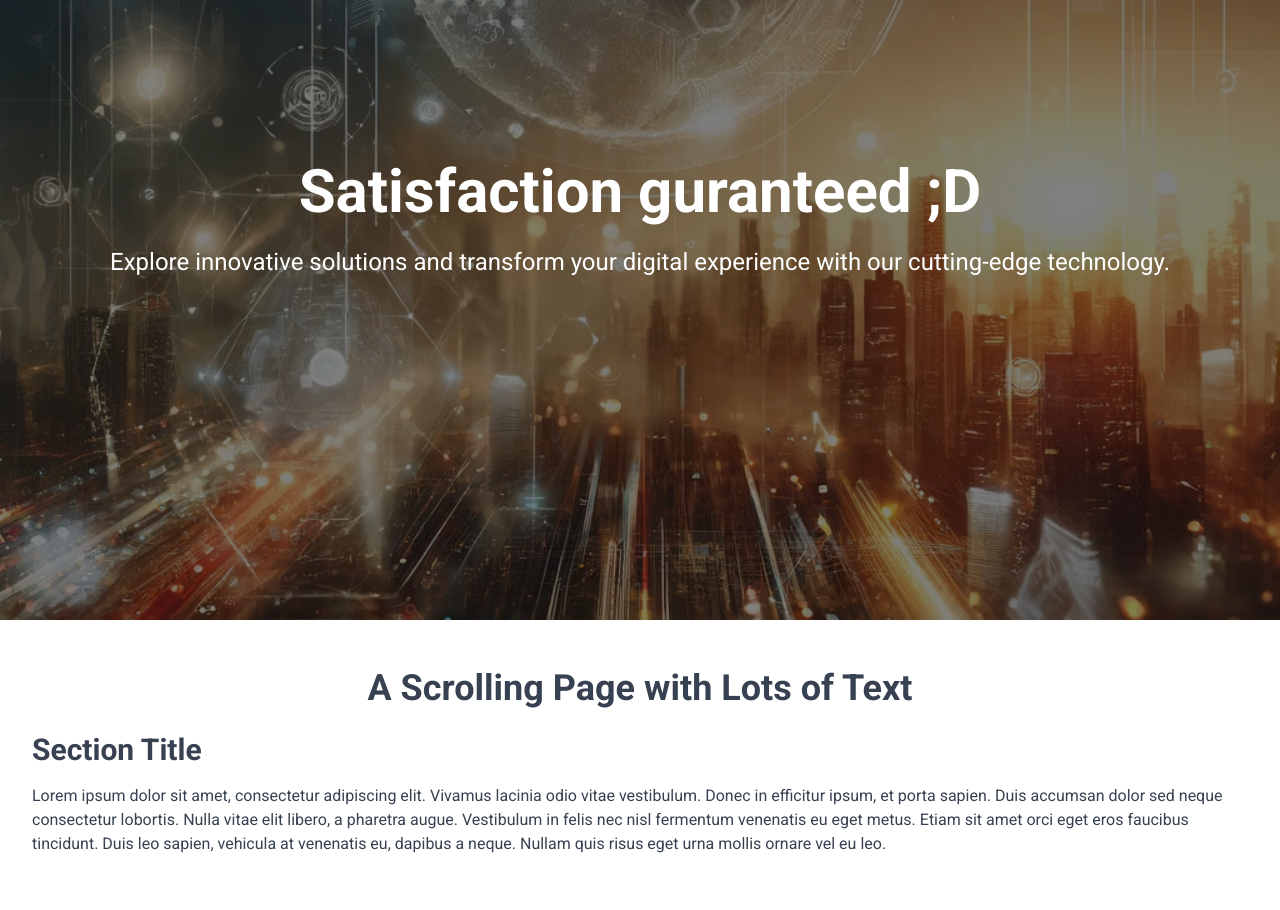
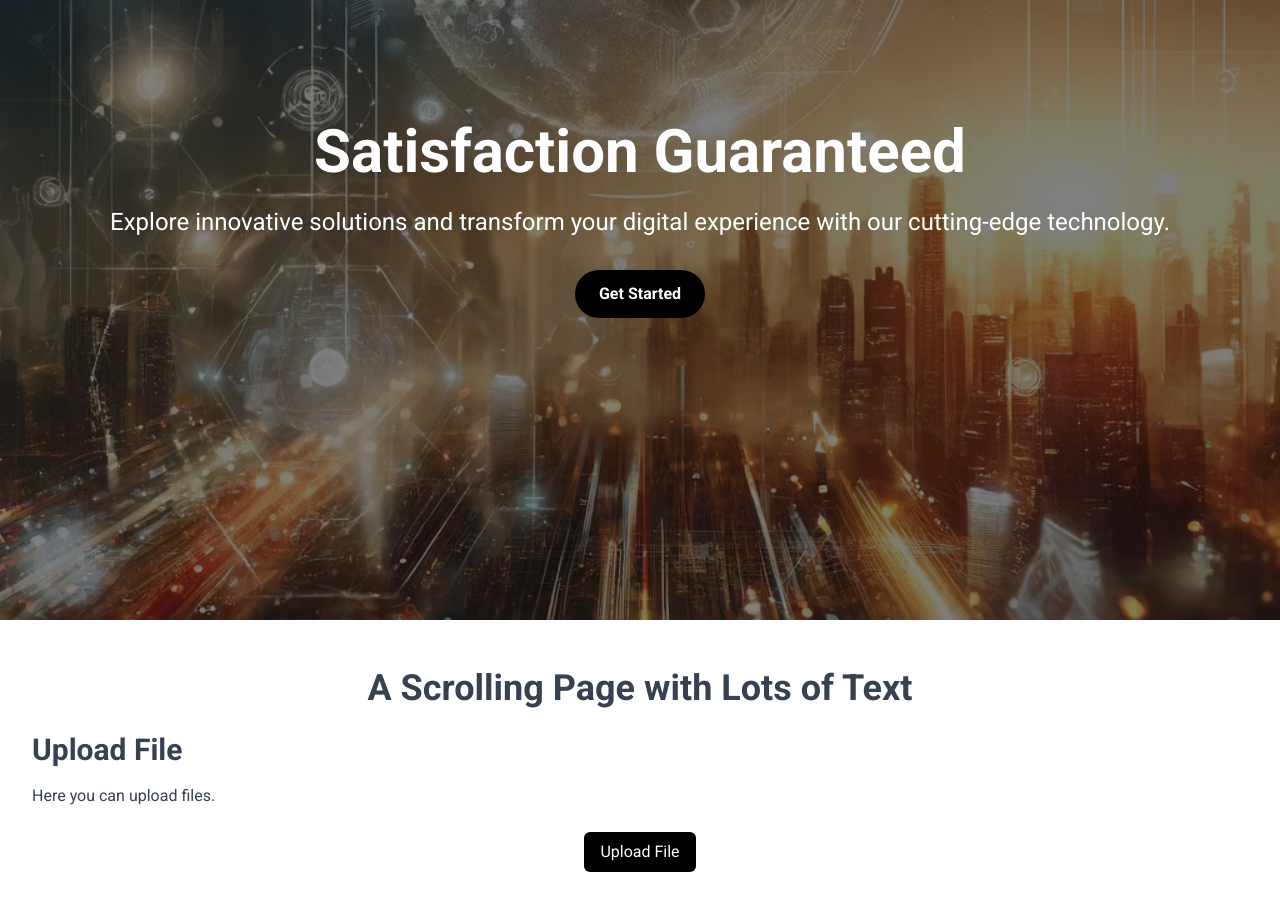
Before and after one commit to Stippler/phi, a Next.js app: page / in a window 1280 px wide. Shown: the part 180-1090 px from the top of the page. Built offline with nearby package versions, Linux system fonts and the light colour scheme.

Commit message:
add some components

```diff
--- /dev/null
+++ b/src/components/card.js
@@ -0,0 +1,12 @@
+import React from 'react';
+
+
+const Card = ({ children }) => {
+    return (
+        <div className="inline-block bg-white rounded-lg shadow-md p-4">
+            {children}
+        </div>
+    );
+};
+
+export default Card;
--- /dev/null
+++ b/src/components/fileButton.js
@@ -0,0 +1,14 @@
+import React from 'react';
+
+const FileButton = ({ text }) => {
+    return (
+        <div className="flex items-center justify-center mt-6">
+            <label htmlFor="file-upload" className="px-4 py-2 bg-black text-white rounded-md cursor-pointer">
+                {text}
+            </label>
+            <input id="file-upload" type="file" className="hidden" />
+        </div>
+    );
+};
+
+export default FileButton;
--- a/src/components/hero.js
+++ b/src/components/hero.js
@@ -1,15 +1,16 @@
 import React from 'react';
+import Card from './card';
 
 function Hero() {
     return (
         <div className="bg-cover bg-center h-screen" style={{ backgroundImage: 'url(/hero.webp)' }}>
             <div className="flex items-center justify-center h-full w-full bg-opacity-50 bg-black">
                 <div className="text-white p-5 text-center">
-                <h1 className="text-4xl sm:text-5xl md:text-6xl font-bold mb-6">Satisfaction guranteed ;D</h1>
+                    <h1 className="text-4xl sm:text-5xl md:text-6xl font-bold mb-6">Satisfaction Guaranteed</h1>
                     <p className="text-xl sm:text-2xl">
                         Explore innovative solutions and transform your digital experience with our cutting-edge technology.
                     </p>
-                {/* Add more content or buttons as needed */}
+                    <button className="bg-black hover:bg-gray-800 text-white font-bold py-3 px-6 rounded-full mt-8 transition duration-300">Get Started</button>
                 </div>
             </div>
         </div>
--- a/src/pages/index.js
+++ b/src/pages/index.js
@@ -1,6 +1,7 @@
 import Image from 'next/image';
 import { Inter } from 'next/font/google';
 import Hero from '@/components/hero';
+import FileButton from '@/components/fileButton';
 
 const inter = Inter({ subsets: ['latin'] });
 
@@ -13,15 +14,11 @@ export default function Home() {
 
         {/* Example of a section with text */}
         <section>
-          <h2 className="text-3xl font-semibold mb-4">Section Title</h2>
+          <h2 className="text-3xl font-semibold mb-4">Upload File</h2>
           <p className="mb-3">
-            Lorem ipsum dolor sit amet, consectetur adipiscing elit. Vivamus lacinia odio vitae vestibulum.
-            Donec in efficitur ipsum, et porta sapien. Duis accumsan dolor sed neque consectetur lobortis.
-            Nulla vitae elit libero, a pharetra augue. Vestibulum in felis nec nisl fermentum venenatis eu eget metus.
-            Etiam sit amet orci eget eros faucibus tincidunt. Duis leo sapien, vehicula at venenatis eu, dapibus a neque.
-            Nullam quis risus eget urna mollis ornare vel eu leo.
+            Here you can upload files.
           </p>
-          {/* Repeat this block as needed to create more text content */}
+          <FileButton text="Upload File" />
         </section>
 
         {/* ... More content sections ... */}
```
Also changed, not shown: src/state/file.js (added, +20 -0 lines). Lines whose indentation alone changed are shown as unchanged.
